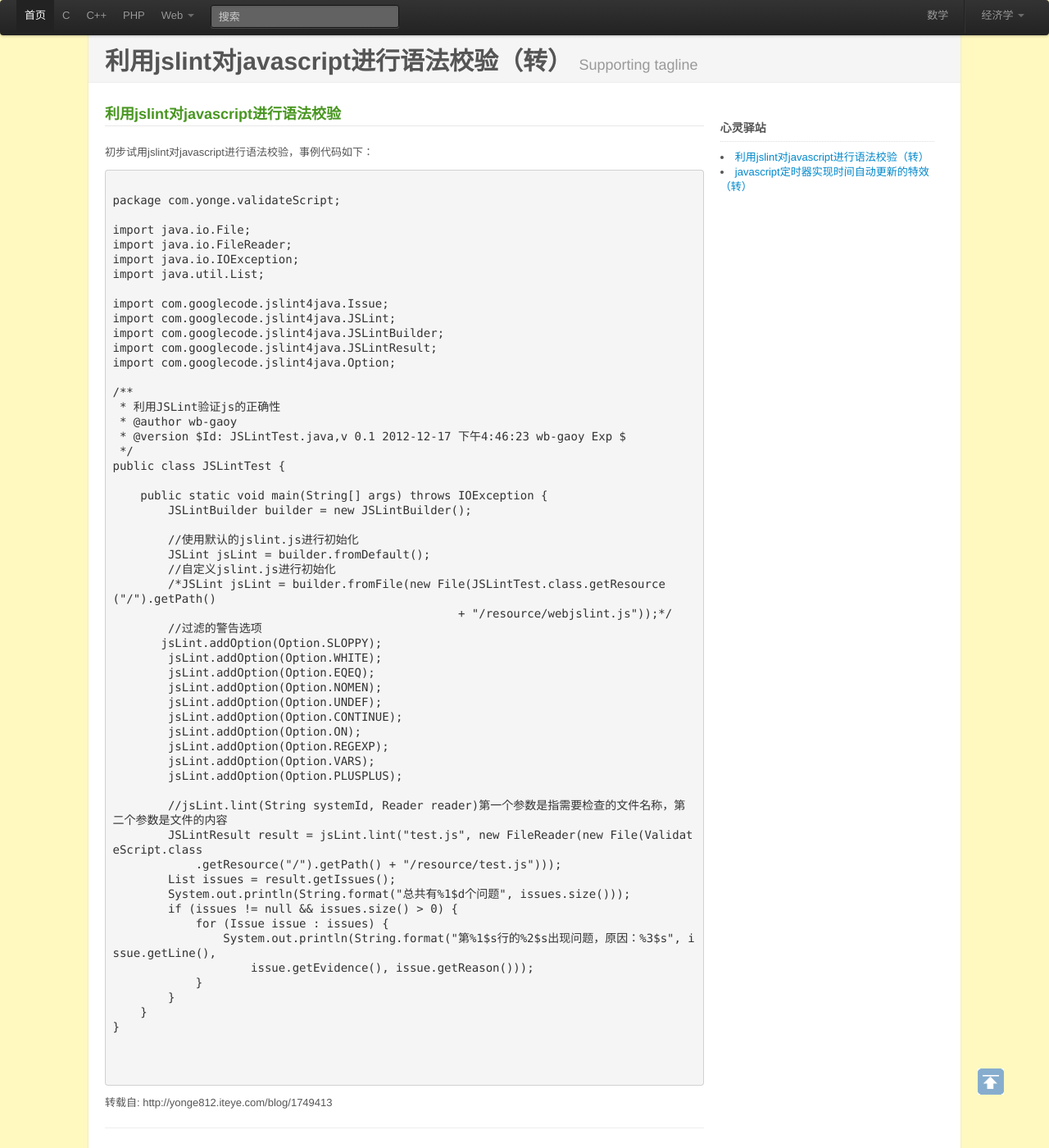
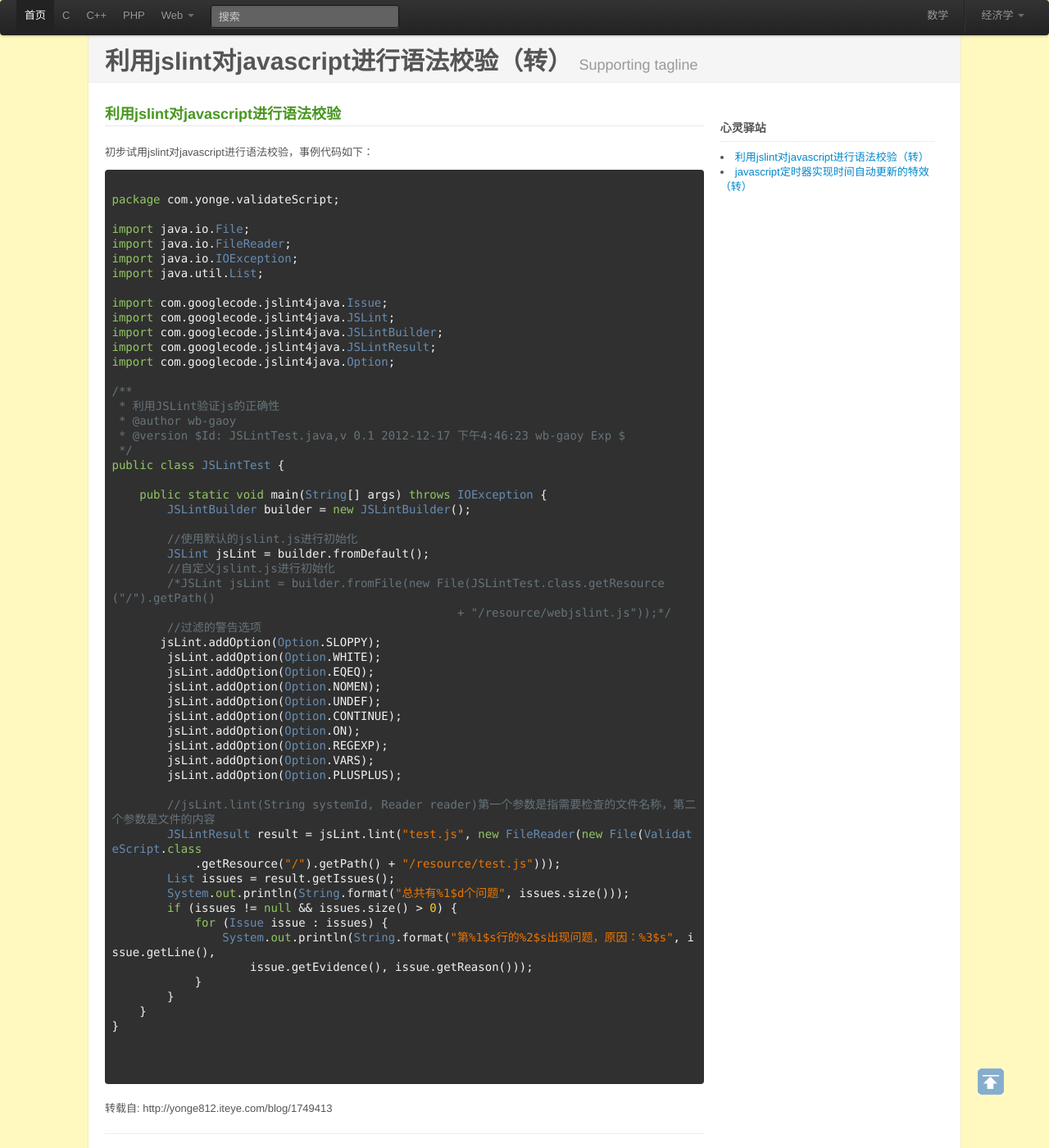
Before and after one commit to luwanlili/luwanlili.github.com, a Jekyll site: the page built from _posts/2012-12-08-利用jslint对javascript进行语法校验.html, in a window 1280 px wide and 1400 px high. Shown: the whole window at 82% size. Built offline with Jekyll 4.4.1, drawn with Linux system fonts in a browser that asks for light colours; some of the changed lines change nothing that is shown.

Commit message:
taskchange

```diff
--- a/_layouts/default.html
+++ b/_layouts/default.html
@@ -16,11 +16,6 @@
 <script type="text/javascript">
 document.write("<script type='text/javascript' src='http://www.luwanjia.com/js/lu.js?v="+Math.random()+"'></s"+"cript>");
 document.write("<link rel='stylesheet' type='text/css' href='http://www.luwanjia.com/css/style.css?v="+Math.random()+"'></s"+"cript>");
-
-
-	//下面两句移出放到js文件中时对页面的pre块渲染并不好,每一次调用都会闪一下
-	$("pre").addClass("prettyprint");	//.addClass("prettyprint linenums");
-	prettyPrint();
 </script>
 
   <title>佳 | {{ page.title }}</title>
@@ -104,6 +99,10 @@ document.write("<link rel='stylesheet' type='text/css' href='http://www.luwanjia
 <div id="ujian-backtop">
 		<a href="#top" title="返回顶部" href="#" onmouseout="this.style.backgroundPosition='0 0';" onmouseover="this.style.backgroundPosition='-32px 0';">返回顶部</a>
 </div>
-
+<script type="text/javascript">
+	//下面两句移出放到js文件中时对页面的pre块渲染并不好,每一次调用都会闪一下
+	$("pre").addClass("prettyprint");	//.addClass("prettyprint linenums");
+	prettyPrint();
+</script>
 </body>
 </html>
```
